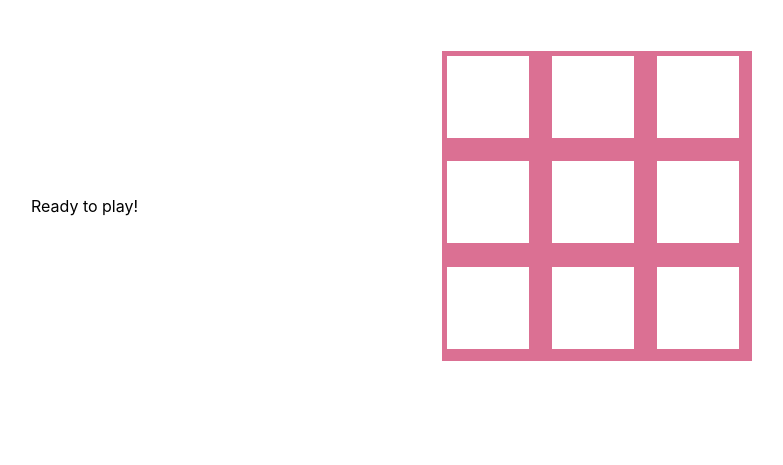
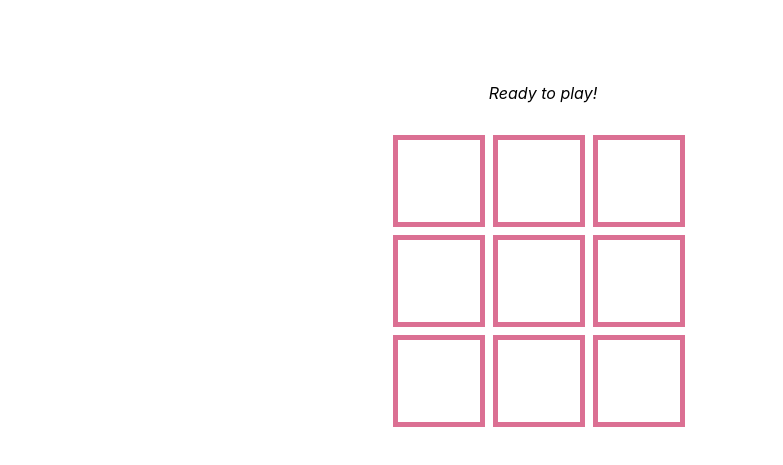
Before and after one commit to mchlol/tictactoe, a plain HTML site: page index.html in a window 1280 px wide. Shown: the part 79-544 px from the top of the page, without its empty margins (97-880 px from the left). Drawn offline with Linux system fonts and the light colour scheme.

Commit message:
style message display: :wq
wq

```diff
--- a/style.css
+++ b/style.css
@@ -21,24 +21,21 @@ main {
     margin: 0 auto;
     text-align: center;
     padding: 1em;
-    display: flex;
-    justify-content: center;
-    align-items: center;
 }
 
 .game-board {
-    background-color: palevioletred;
-    border: 5px solid palevioletred;
+    font-family: "Comic Sans MS";
+    font-weight: bold;
     margin: 0 auto;
     width: 300px;
     height: 300px;
     display: grid;
-    grid-template-columns: auto auto auto;
-    gap: 1em;
+    grid-template-columns: repeat(3, auto);
 }
 
 .cell {
     background-color: #fff;
+    border: 5px solid palevioletred;
     padding: 0.5em;
     width: 50px;
     height: 50px;
@@ -47,3 +44,9 @@ main {
     justify-content: center;
     align-items: center;
 }
+
+#message-display {
+    padding: 1em;
+    margin: 1em;
+    font-style: italic;
+}
```
